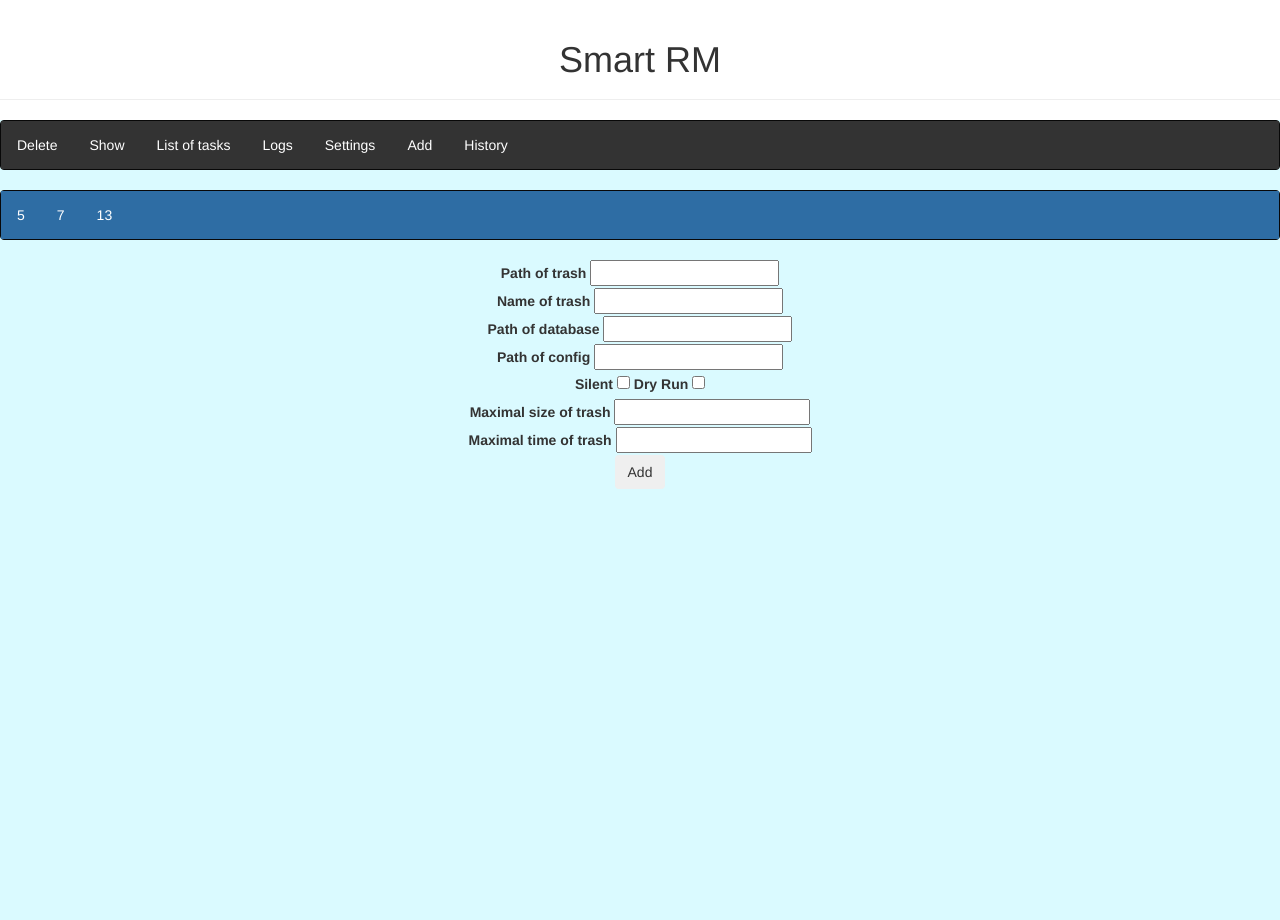
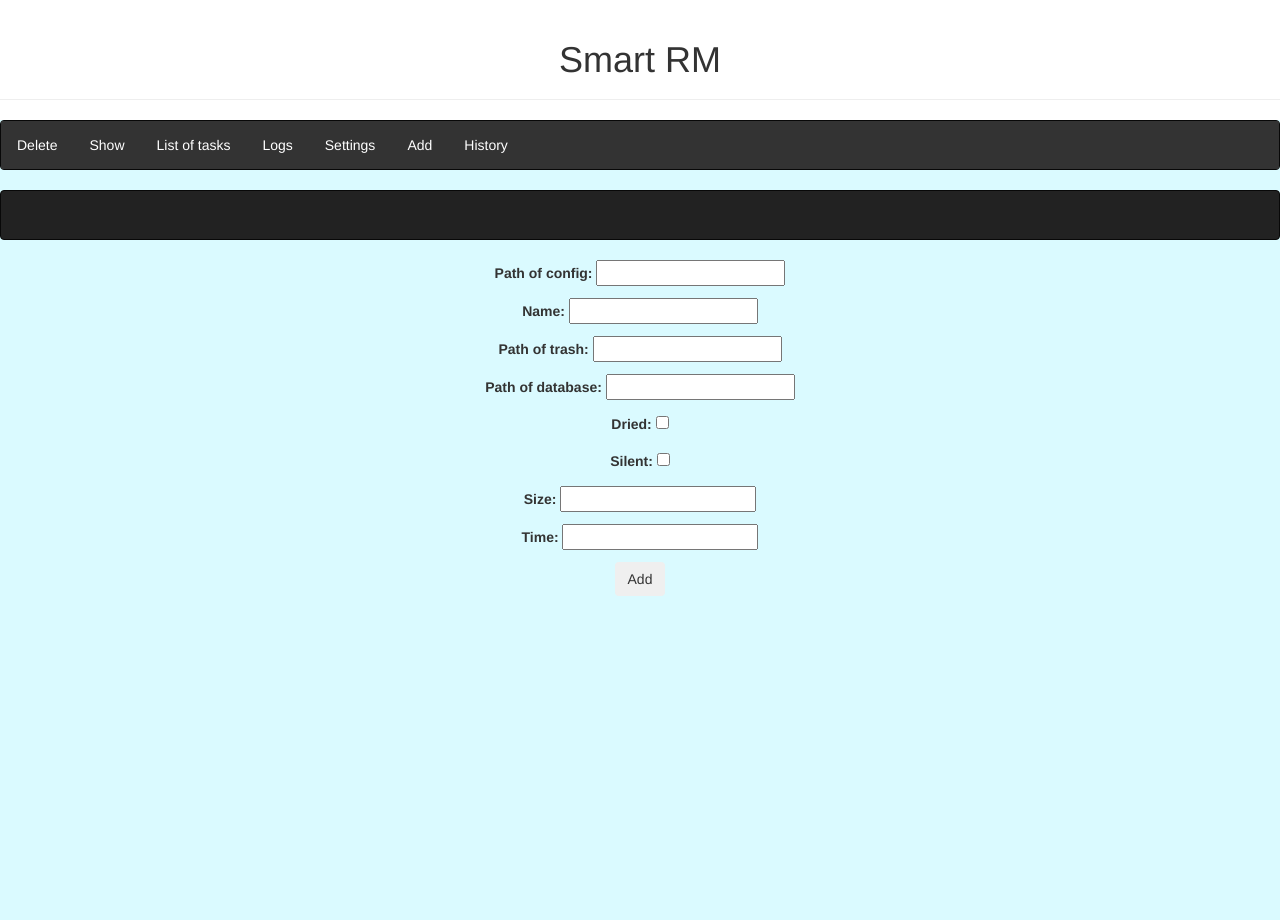
Before and after one commit to mrgrecha/Web-SMART-Remover, a Django app: page /add in a window 1280 px wide. Run offline with Django 3.2, Linux system fonts and the light colour scheme; some libraries are stand-ins or nearby versions.

Commit message:
Added settings, views such as update and create, refactored adding, added links for trash bin from database

```diff
--- a/smart_rm/forms.py
+++ b/smart_rm/forms.py
@@ -7,3 +7,9 @@
     class Meta:
         model = Trash_bin
         exclude = [""]
+
+class SettingForm(forms.ModelForm):
+
+    class Meta:
+        model = Trash_bin
+        exclude = [""]
--- a/smart_rm/models.py
+++ b/smart_rm/models.py
@@ -4,7 +4,7 @@
 
 class Trash_bin(models.Model):
     path_of_config = models.CharField(max_length=100)
-    name = models.CharField(max_length=200)
+    name = models.CharField(max_length=200, primary_key=True)
     path_of_trash = models.CharField(max_length=100)
     path_of_database = models.CharField(max_length=100)
     dried = models.BooleanField()
--- a/smart_rm/templates/smart_rm/add.html
+++ b/smart_rm/templates/smart_rm/add.html
@@ -5,46 +5,10 @@
         <form method="post" action="" class="form-inline text-center"> {% csrf_token %}
             <div class="container">
                 <div class="form-group">
-                    <label>Path of trash</label>
-                    {{add_form.path_of_trash}}
-                </div>
-
-                <div>
-                    <label>Name of trash</label>
-                    {{add_form.name}}
-                </div>
-
-
-                <div>
-                    <label>Path of database</label>
-                    {{add_form.path_of_database}}
-                </div>
-
-                <div>
-                    <label>Path of config</label>
-                    {{add_form.path_of_config}}
-                </div>
-
-                <div>
-                    <label>Silent</label>
-                    {{add_form.silent}}
-                    <label>Dry Run</label>
-                    {{add_form.dried}}
-                </div>
-
-                <div>
-                    <label>Maximal size of trash</label>
-                    {{add_form.size}}
-                </div>
-
-                <div>
-                    <label>Maximal time of trash</label>
-                    {{add_form.time}}
+                    {{form.as_p}}
+                    <button class="btn btn-group" type="submit">Add </button>
                 </div>
             </div>
-
-                <button class="btn btn-group" type="submit">Add </button>
-
         </form>
     </div>
 {% endblock %}
--- a/smart_rm/templates/smart_rm/base.html
+++ b/smart_rm/templates/smart_rm/base.html
@@ -24,13 +24,13 @@
     <div class="general-container">
         <nav class="navbar navbar-inverse">
             <ul class="nb-top">
-                <li class="li-nb-top"><a class="li-nb-top-a" href="delete">Delete</a></li>
-                <li class="li-nb-top"><a class="li-nb-top-a" href="show">Show</a></li>
-                <li class="li-nb-top"><a class="li-nb-top-a" href="tasks">List of tasks</a></li>
-                <li class="li-nb-top"><a class="li-nb-top-a" href="logs">Logs</a></li>
-                <li class="li-nb-top"><a class="li-nb-top-a" href="settings">Settings</a></li>
-                <li class="li-nb-top"><a class="li-nb-top-a" href="add">Add</a></li>
-                <li class="li-nb-top"><a class="li-nb-top-a" href="history">History</a></li>
+                <li class="li-nb-top"><a class="li-nb-top-a" href="/delete">Delete</a></li>
+                <li class="li-nb-top"><a class="li-nb-top-a" href="/show">Show</a></li>
+                <li class="li-nb-top"><a class="li-nb-top-a" href="/tasks">List of tasks</a></li>
+                <li class="li-nb-top"><a class="li-nb-top-a" href="/logs">Logs</a></li>
+                <li class="li-nb-top"><a class="li-nb-top-a" href="/settings">Settings</a></li>
+                <li class="li-nb-top"><a class="li-nb-top-a" href="/add">Add</a></li>
+                <li class="li-nb-top"><a class="li-nb-top-a" href="/history">History</a></li>
             </ul>
         </nav>
 
@@ -38,7 +38,7 @@
             <nav class="navbar navbar-inverse">
                 <ul class="nb-top-2">
                 {% for name in name_list %}
-                    <li class="li-nb-top-2"><a class="li-nb-top-2-a" href="trash-bin-1">{{name}}</a></li>
+                    <li class="li-nb-top-2"><a class="li-nb-top-2-a" href="/{{current_page}}/trashBin/{{name}}">{{name}}</a></li>
                 {% endfor %}</ul>
         {% endblock %}
             </nav>
--- /dev/null
+++ b/smart_rm/templates/smart_rm/success.html
@@ -0,0 +1,6 @@
+<!DOCTYPE html>
+<html lang="en">
+<script type="text/javascript">
+    alert('Complete');
+</script>
+</html>
--- a/smart_rm/urls.py
+++ b/smart_rm/urls.py
@@ -11,8 +11,10 @@
     url(r'^tasks$', views.tasks, name='tasks'),
     url(r'^show$', views.show, name='show'),
     url(r'^history', views.history, name='history'),
-    url(r'^add$', views.add, name='add'),
-    url(r'^settings$', views.settings, name='settings'),
+    url(r'^settings$', views.settings_without_bin, name='settings'),
+    url(r'^settings/trashBin/(?P<pk>\w+)/$', views.TrashBinUpdate.as_view(), name='settings'),
+    url(r'^add$', views.TrashBinCreate.as_view(), name='add'),
     url(r'^logs$', views.logs, name='logs'),
-    url(r'get_info', views.get_info_for_file_system)
+    url(r'get_info', views.get_info_for_file_system),
+    url(r'^success/$', views.success)
 ]
--- a/smart_rm/views.py
+++ b/smart_rm/views.py
@@ -3,41 +3,71 @@
 from django.http import JsonResponse
 from .file_system import get_info
 from django.http import HttpResponseRedirect
+from django.views.generic.edit import CreateView
+from django.views.generic.edit import UpdateView
 
-name_list = ['5', '7', '13']
+name_list = Trash_bin.objects.all()
 some_name = 'dimas'
+
 def delete(request):
-    name_list = ['5', '7', '13']
+    name_list = Trash_bin.objects.all()
+    current_page = 'delete'
     return render(request, 'smart_rm/delete.html', locals())
 
 def show(request):
-    name_list = ['5', '7', '13']
+    name_list = Trash_bin.objects.all()
+    current_page = 'show'
     return render(request, 'smart_rm/show.html', locals())
 
 def add(request):
-    name_list = ['5', '7', '13']
+    name_list = Trash_bin.objects.all()
     add_form = AddingForm(request.POST or None)
     if request.method == 'POST' and add_form.is_valid():
         add_form.save()
     return render(request, 'smart_rm/add.html', locals())
 
 def tasks(request):
-    name_list = ['5', '7', '13']
+    current_page = 'tasks'
+    name_list = Trash_bin.objects.all()
     return render(request, 'smart_rm/tasks.html', locals())
 
-def settings(request):
-    name_list = ['5', '7', '13']
+def settings_without_bin(request):
+    current_page = 'settings'
+    name_list = Trash_bin.objects.all()
     return render(request, 'smart_rm/settings.html', locals())
 
 def history(request):
-    name_list = ['5', '7', '13']
+    current_page = 'history'
+    name_list = Trash_bin.objects.all()
     return render(request, 'smart_rm/history.html', locals())
 
 def logs(request):
-    name_list = ['5', '7', '13']
+    current_page = 'logs'
+    name_list = Trash_bin.objects.all()
     return render(request, 'smart_rm/logs.html', locals())
 
 def get_info_for_file_system(request):
     json_answer = get_info('/Users/Dima/dima1')
     print json_answer
     return JsonResponse(json_answer, safe=False)
+
+def get_trash_bin(request, trashBin):
+    cur_trash = Trash_bin.objects.get(name=trashBin)
+    return cur_trash
+
+def success(request):
+    return render(request, 'smart_rm/success.html')
+
+class TrashBinCreate(CreateView):
+    name_list = Trash_bin.objects.all()
+    model = Trash_bin
+    template_name = 'smart_rm/add.html'
+    fields = '__all__'
+    success_url = "/success/"
+
+class TrashBinUpdate(UpdateView):
+    name_list = Trash_bin.objects.all()
+    model = Trash_bin
+    template_name = 'smart_rm/settings.html'
+    fields = '__all__'
+    success_url = "/success/"
```
Also changed, not shown: smart_rm/file_system.py (+2 -6 lines), smart_rm/templates/smart_rm/delete.html (+0 -15 lines), smart_rm/templates/smart_rm/settings.html (+10 -1 lines).
